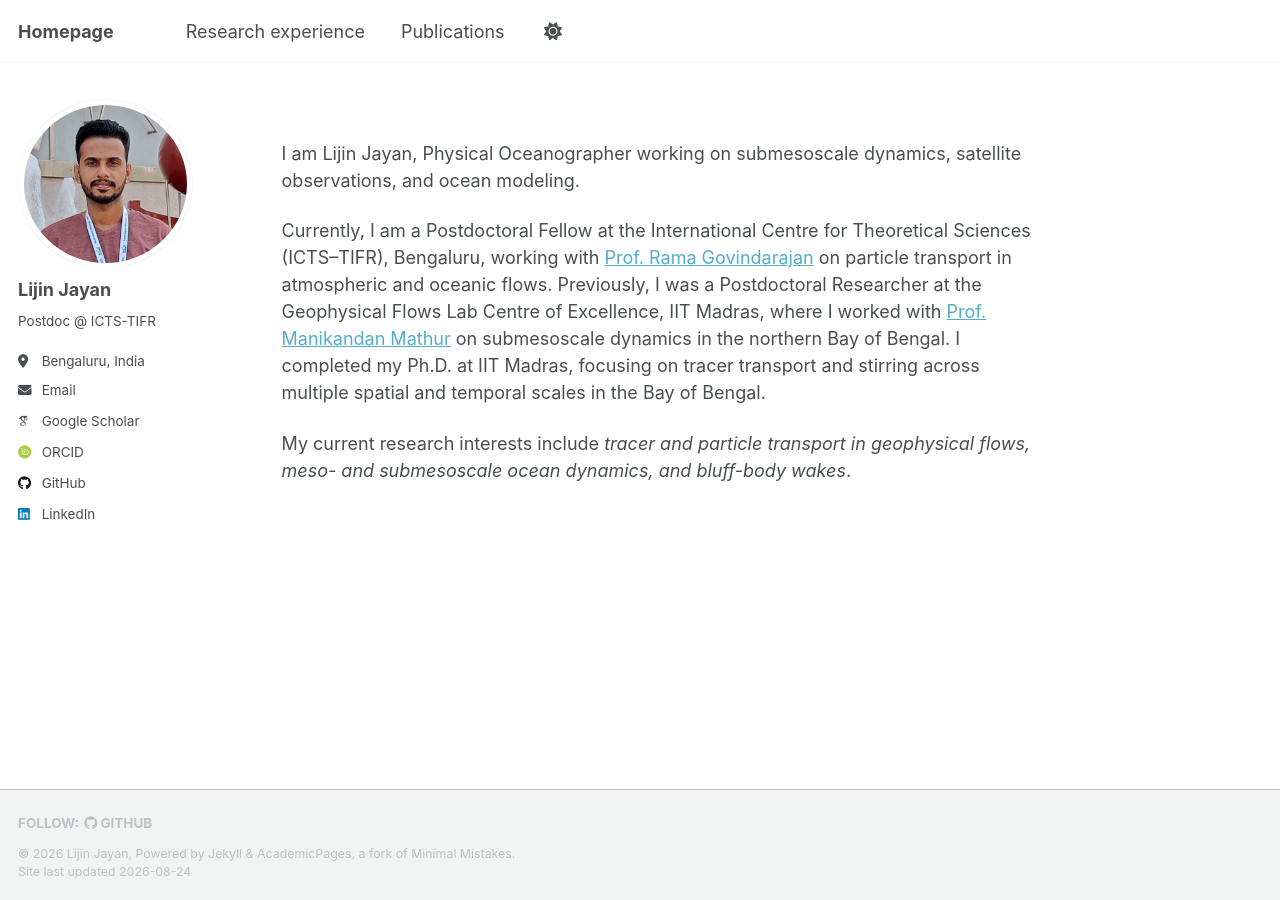
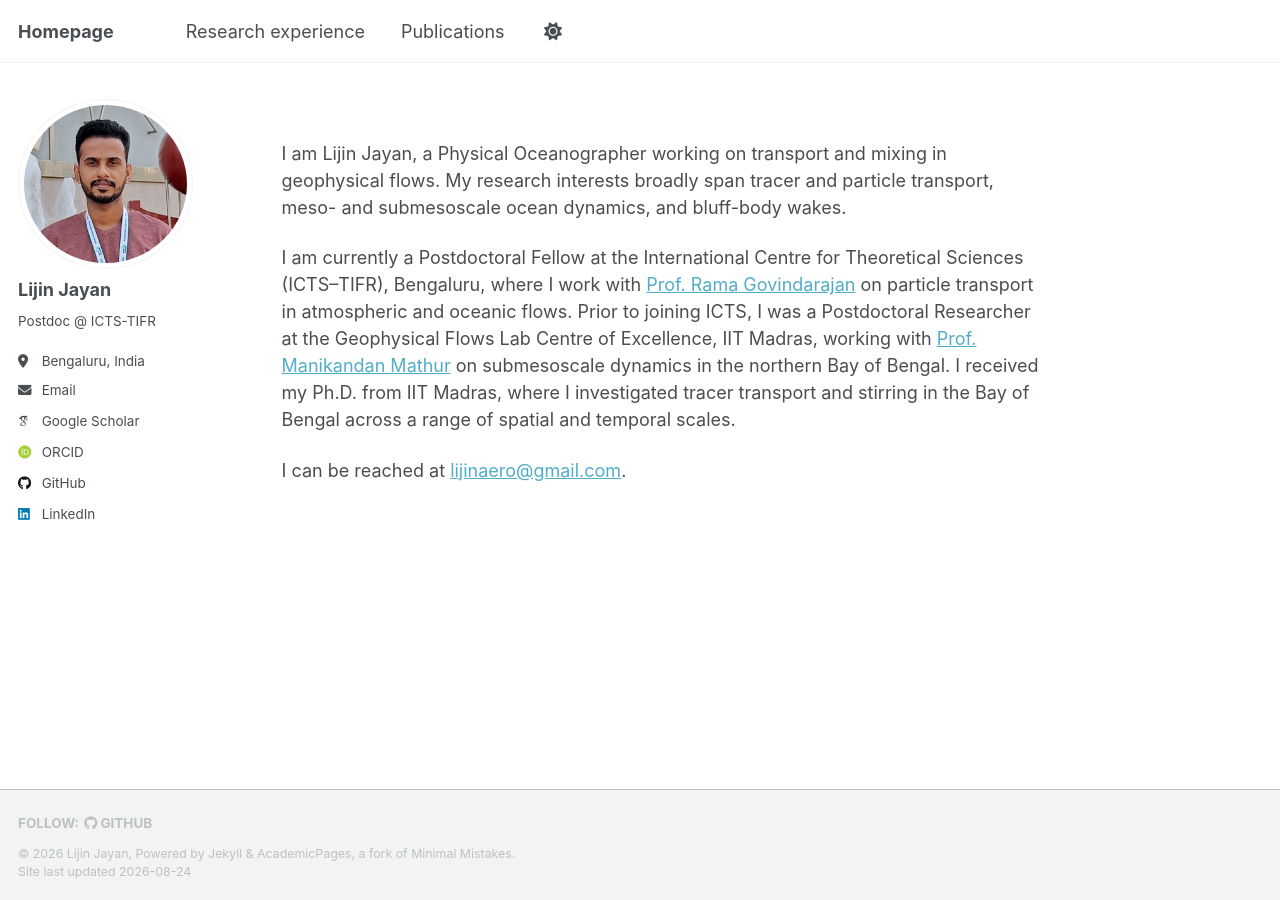
Before and after one commit to ljayan/ljayan.github.io, a Jekyll site: the page built from _pages/about.md, in a window 1280 px wide. Built offline with Jekyll 4.4.1, drawn with Linux system fonts in a browser that asks for light colours; some web fonts are replaced.

Commit message:
Update about.md

```diff
--- a/_pages/about.md
+++ b/_pages/about.md
@@ -7,8 +7,8 @@ redirect_from:
   - /about.html
 ---
 <br>
-I am Lijin Jayan, Physical Oceanographer working on submesoscale dynamics, satellite observations, and ocean modeling.
+I am Lijin Jayan, a Physical Oceanographer working on transport and mixing in geophysical flows. My research interests broadly span tracer and particle transport, meso- and submesoscale ocean dynamics, and bluff-body wakes.
 
-Currently, I am a Postdoctoral Fellow at the International Centre for Theoretical Sciences (ICTS–TIFR), Bengaluru, working with [Prof. Rama Govindarajan](https://www.icts.res.in/people/rama-govindarajan) on particle transport in atmospheric and oceanic flows. Previously, I was a Postdoctoral Researcher at the Geophysical Flows Lab Centre of Excellence, IIT Madras, where I worked with [Prof. Manikandan Mathur](https://scholar.google.co.in/citations?user=QbrM7-gAAAAJ&hl=en) on submesoscale dynamics in the northern Bay of Bengal. I completed my Ph.D. at IIT Madras, focusing on tracer transport and stirring across multiple spatial and temporal scales in the Bay of Bengal.
+I am currently a Postdoctoral Fellow at the International Centre for Theoretical Sciences (ICTS–TIFR), Bengaluru, where I work with [Prof. Rama Govindarajan](https://www.icts.res.in/people/rama-govindarajan) on particle transport in atmospheric and oceanic flows. Prior to joining ICTS, I was a Postdoctoral Researcher at the Geophysical Flows Lab Centre of Excellence, IIT Madras, working with [Prof. Manikandan Mathur](https://scholar.google.co.in/citations?user=QbrM7-gAAAAJ&hl=en) on submesoscale dynamics in the northern Bay of Bengal. I received my Ph.D. from IIT Madras, where I investigated tracer transport and stirring in the Bay of Bengal across a range of spatial and temporal scales.
 
-My current research interests include <em>tracer and particle transport in geophysical flows, meso- and submesoscale ocean dynamics, and bluff-body wakes</em>.
+I can be reached at [lijinaero@gmail.com](mailto:lijinaero@gmail.com).
```
